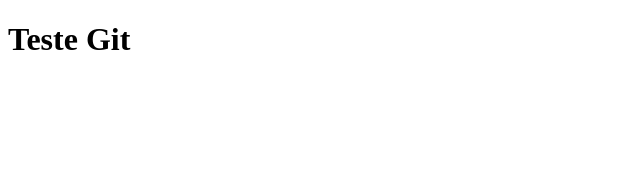
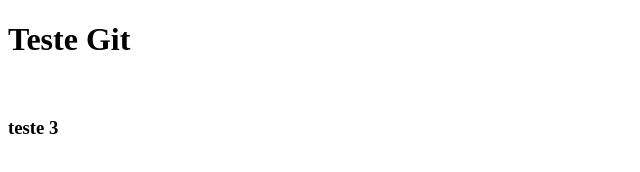
Before and after one commit to UlissesE/aula03web, a plain HTML site: page index.html in a window 1280 px wide. Shown: the full height of the page, 0-640 px from the left. Drawn offline with Linux system fonts and the light colour scheme.

Commit message:
Colocando h3

```diff
--- a/index.html
+++ b/index.html
@@ -8,5 +8,6 @@
 <body>
     <h1>Teste Git</h1>
     <br>
+    <h3>teste 3</h3>
 </body>
 </html>
```
